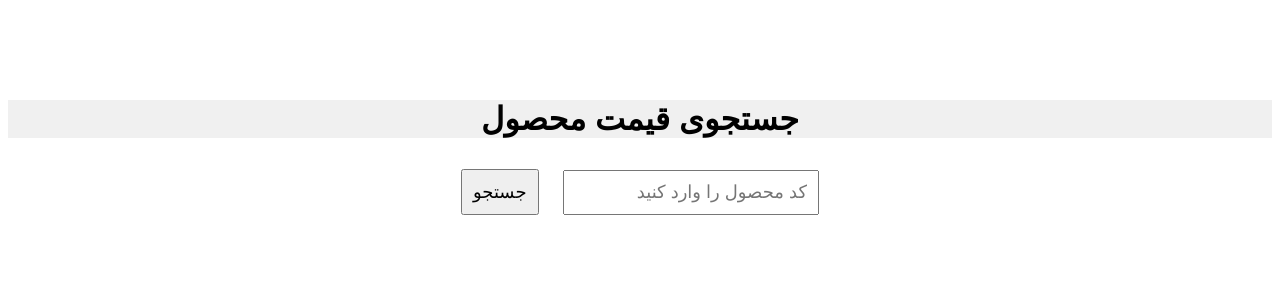
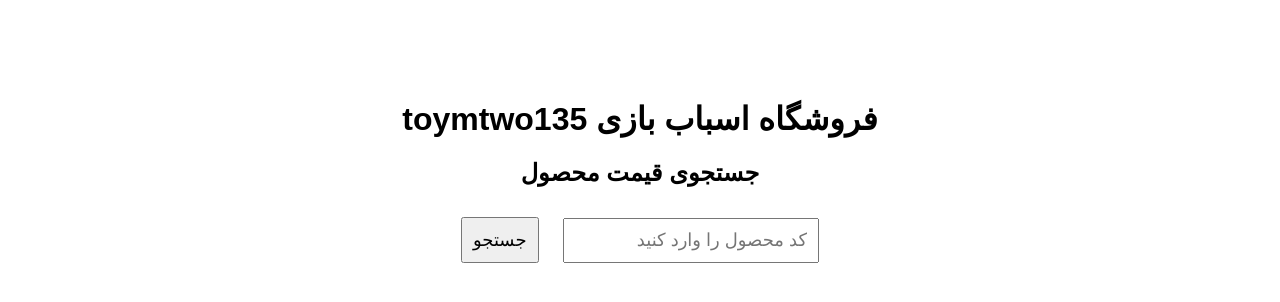
Before and after one commit to behzaddesign/price-checker, a plain HTML site: page index.html in a window 1280 px wide. Drawn offline with Linux system fonts and the light colour scheme.

Commit message:
Update index.html

```diff
--- a/index.html
+++ b/index.html
@@ -10,7 +10,7 @@
   </style>
 </head>
 <body>
-  <h1 style="background-color: #f0f0f0;>فروشگاه اسباب بازی toymtwo135</h1>
+  <h1>فروشگاه اسباب بازی toymtwo135</h1>
   <h2>جستجوی قیمت محصول</h2>
   <input type="text" id="searchInput" placeholder="کد محصول را وارد کنید" />
   <button onclick="search()">جستجو</button>
```
